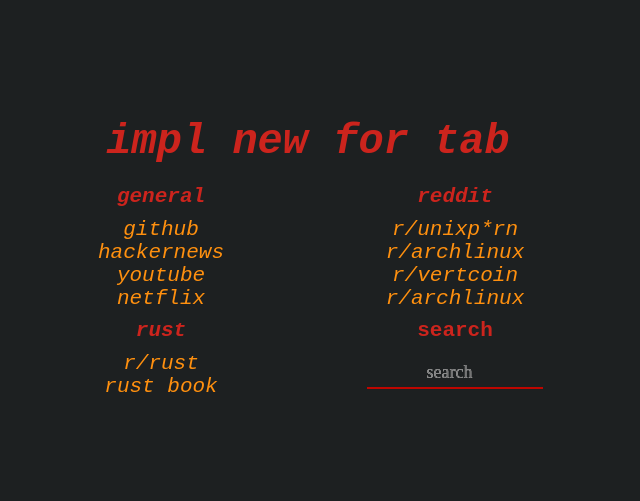
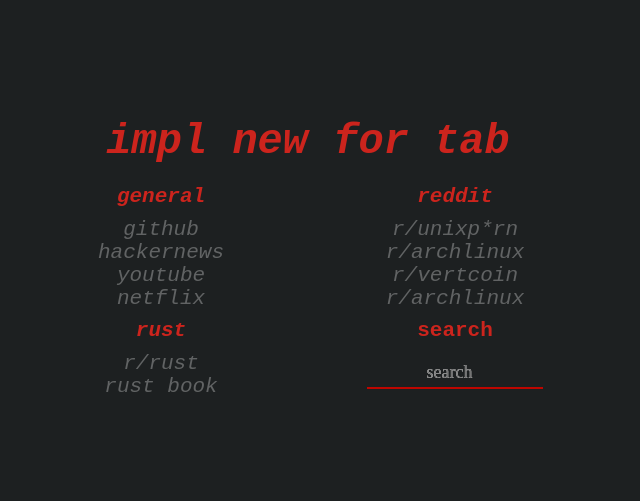
Before and after one commit to JacobHin2/startpage.github.io, a plain HTML site: page index.html in a window 1280 px wide. Shown: the whole page, without its empty margins (332-972 px from the left). Drawn offline with Linux system fonts and the light colour scheme.

Commit message:
Change link colour

```diff
--- a/style.css
+++ b/style.css
@@ -1,7 +1,7 @@
 html {
   background-color: #1d2021;
   align-items: flex-start;
-  color: #ff900f;
+  /* color: #ff900f; */
   display: flex;
   font: 36px "Input Mono", 22px "Courier New", Courier, monospace;
   height: 100%;
@@ -26,6 +26,7 @@ h1 {
 }
 li {
   text-align: center;
+  color: rgba(255, 255, 255, 0.3);
 }
 
 a {
```
